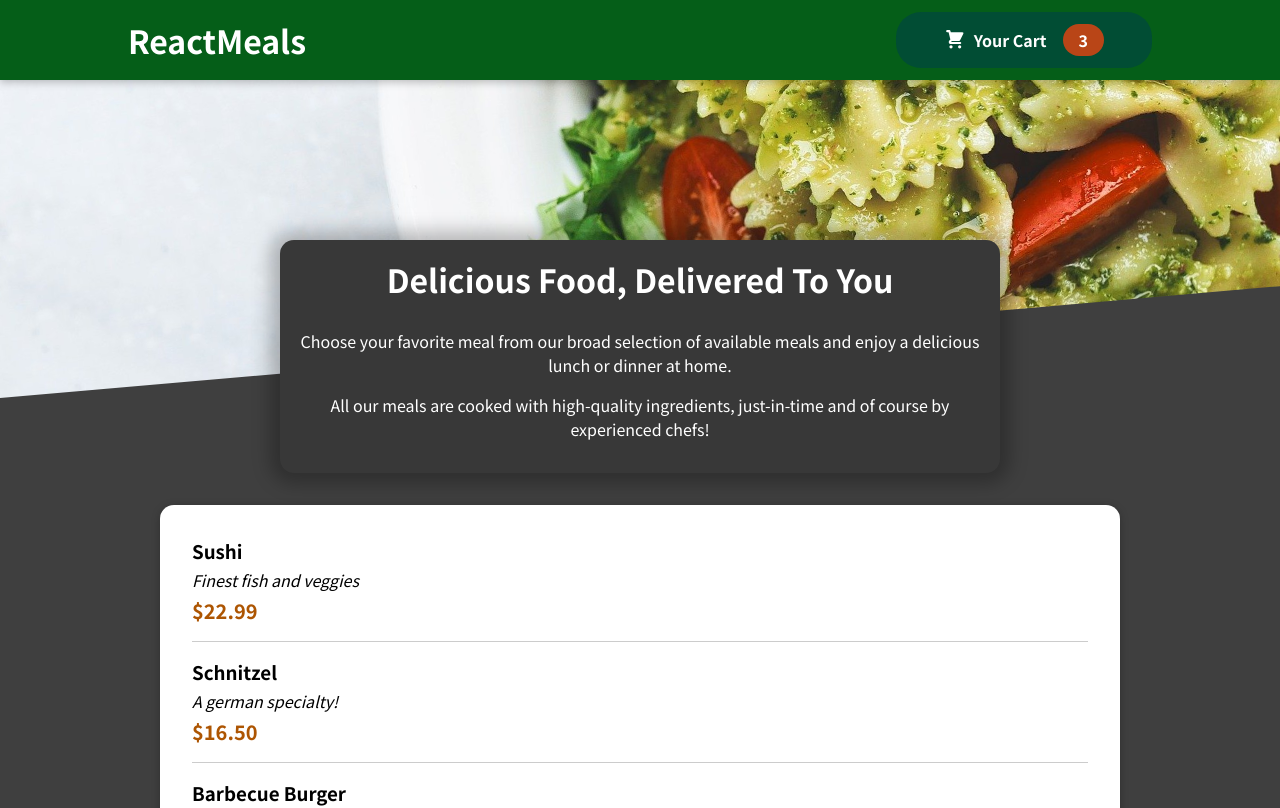
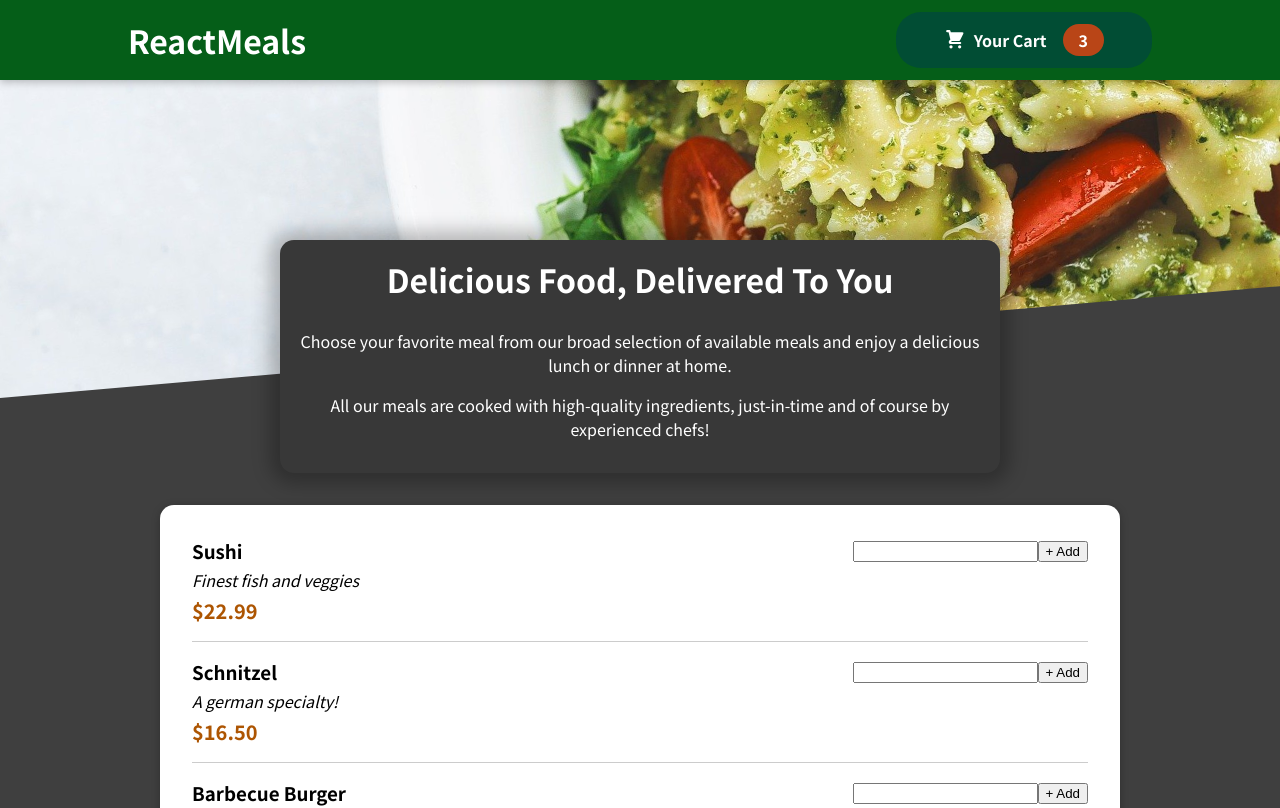
Before and after one commit to Neniya/Food-Order-App-React, a React (Create React App) app: page / in a window 1280 px wide. Shown: the top 808 px of the page. Built offline with nearby package versions, Linux system fonts and the light colour scheme.

Commit message:
add MealItemForm component

```diff
--- a/src/components/Meals/MealItem/MealItem.js
+++ b/src/components/Meals/MealItem/MealItem.js
@@ -1,3 +1,4 @@
+import MealItemForm from './MealItemForm';
 import classes from './MealItem.module.css';
 
 const MealItem = (props) => {
@@ -9,7 +10,9 @@
         <div className={classes.description}>{props.description}</div>
         <div className={classes.price}>{price}</div>
       </div>
-      <div></div>
+      <div>
+        <MealItemForm />
+      </div>
     </li>
   );
 };
--- a/src/components/Meals/MealItem/MealItemForm.js
+++ b/src/components/Meals/MealItem/MealItemForm.js
@@ -0,0 +1,12 @@
+import classes from './MealItemForm.module.css';
+
+const MealItemForm = (props) => {
+  return (
+    <form className={classes.form}>
+      <input />
+      <button>+ Add</button>
+    </form>
+  );
+};
+
+export default MealItemForm;
```
Also changed, not shown: src/components/Meals/MealItem/MealItemForm.module.css (added).
